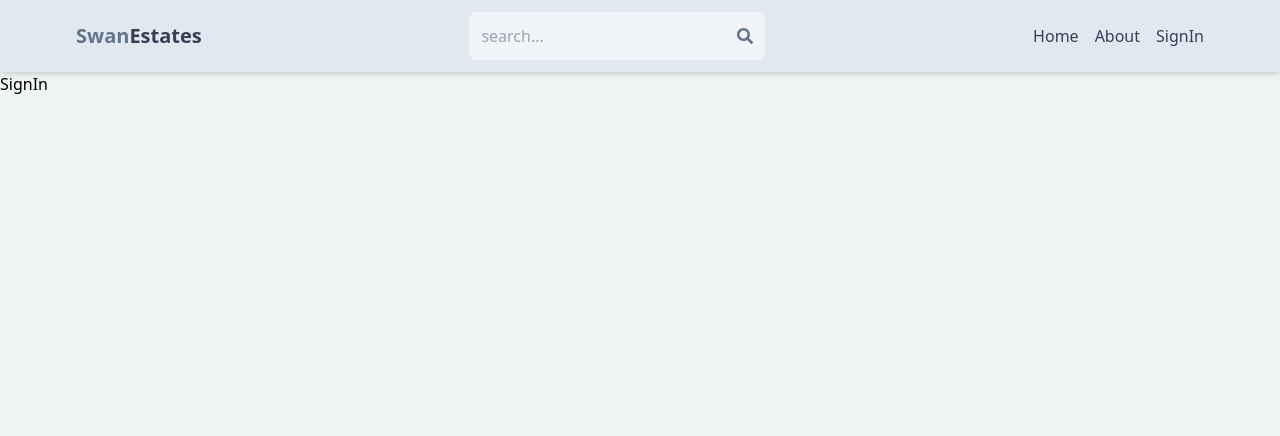
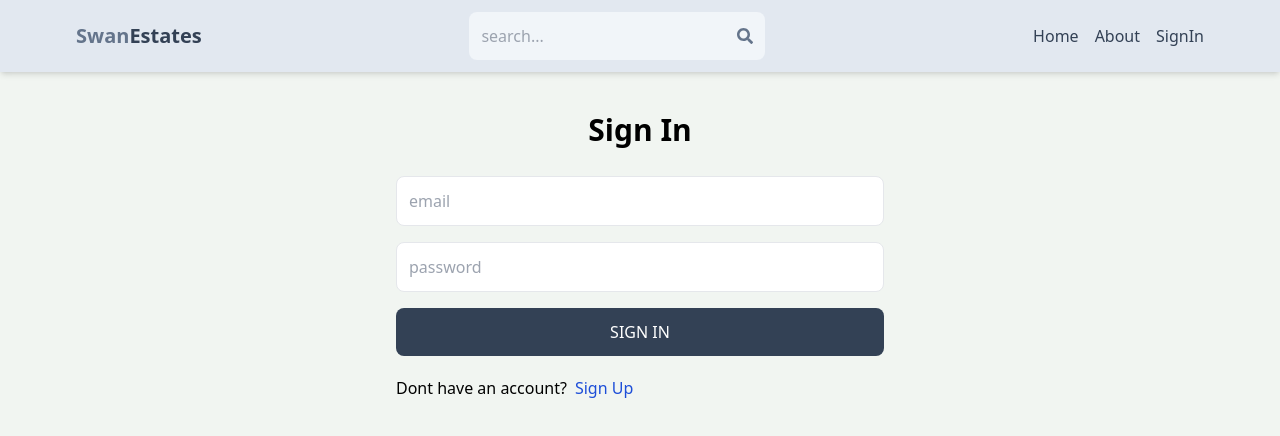
Before and after one commit to arnold-aswan/estate, a React (Vite) app in the folder client/: page /sign-in in a window 1280 px wide. Shown: the top 436 px of the page. Built offline with nearby package versions, Linux system fonts and the light colour scheme.

Commit message:
created signin ui and functionality

```diff
--- a/client/src/pages/SigIn.jsx
+++ b/client/src/pages/SigIn.jsx
@@ -1,5 +1,81 @@
+import { Link, useNavigate } from "react-router-dom";
+import { useState } from "react";
+
 const SignIn = () => {
-  return <div>SignIn</div>;
+  const [formData, setFormData] = useState({});
+  const [error, setError] = useState(null);
+  const [loading, setLoading] = useState(false);
+
+  const navigate = useNavigate();
+
+  const handleChange = (e) => {
+    setFormData({
+      ...formData,
+      [e.target.id]: e.target.value,
+    });
+  };
+
+  const handleSubmit = async (e) => {
+    e.preventDefault();
+    setLoading(true);
+    try {
+      const response = await fetch("/api/auth/signin", {
+        method: "POST",
+        headers: {
+          "Content-Type": "application/json",
+        },
+        body: JSON.stringify(formData),
+      });
+      const data = await response.json();
+
+      if (data.success === false) {
+        setError(data.msg);
+        setLoading(false);
+        console.log(data);
+        return;
+      }
+      setLoading(false);
+      setError(null);
+      navigate("/");
+    } catch (error) {
+      setLoading(false);
+      setError(error.msg);
+    }
+  };
+
+  return (
+    <div className="p-3 max-w-lg mx-auto">
+      <h1 className="text-3xl text-center font-semibold my-7">Sign In</h1>
+      <form className="flex flex-col gap-4 " onSubmit={handleSubmit}>
+        <input
+          type="email"
+          className="border p-3 rounded-lg"
+          placeholder="email"
+          id="email"
+          onChange={handleChange}
+        />
+        <input
+          type="password"
+          className="border p-3 rounded-lg"
+          placeholder="password"
+          id="password"
+          onChange={handleChange}
+        />
+        <button
+          disabled={loading}
+          className="bg-slate-700 text-white p-3 rounded-lg uppercase hover:opacity-90 disabled:opacity-80">
+          {loading ? "Signing In..." : "Sign In"}
+        </button>
+      </form>
+      <div className="flex gap-2 mt-5 ">
+        <p>Dont have an account?</p>
+        <Link to="/sign-up">
+          <span className="text-blue-700">Sign Up</span>
+        </Link>
+      </div>
+      {error && <p className="text-red-500 mt-5">{error}</p>}
+    </div>
+  );
 };
 
 export default SignIn;
--- a/client/src/pages/SignUp.jsx
+++ b/client/src/pages/SignUp.jsx
@@ -19,7 +19,7 @@
     e.preventDefault();
     setLoading(true);
     try {
-      const response = await fetch("/api/auth/sign-up", {
+      const response = await fetch("/api/auth/signup", {
         method: "POST",
         headers: {
           "Content-Type": "application/json",
```
Also changed, not shown: 1 other file (tests, documents, lock files or other folders).
